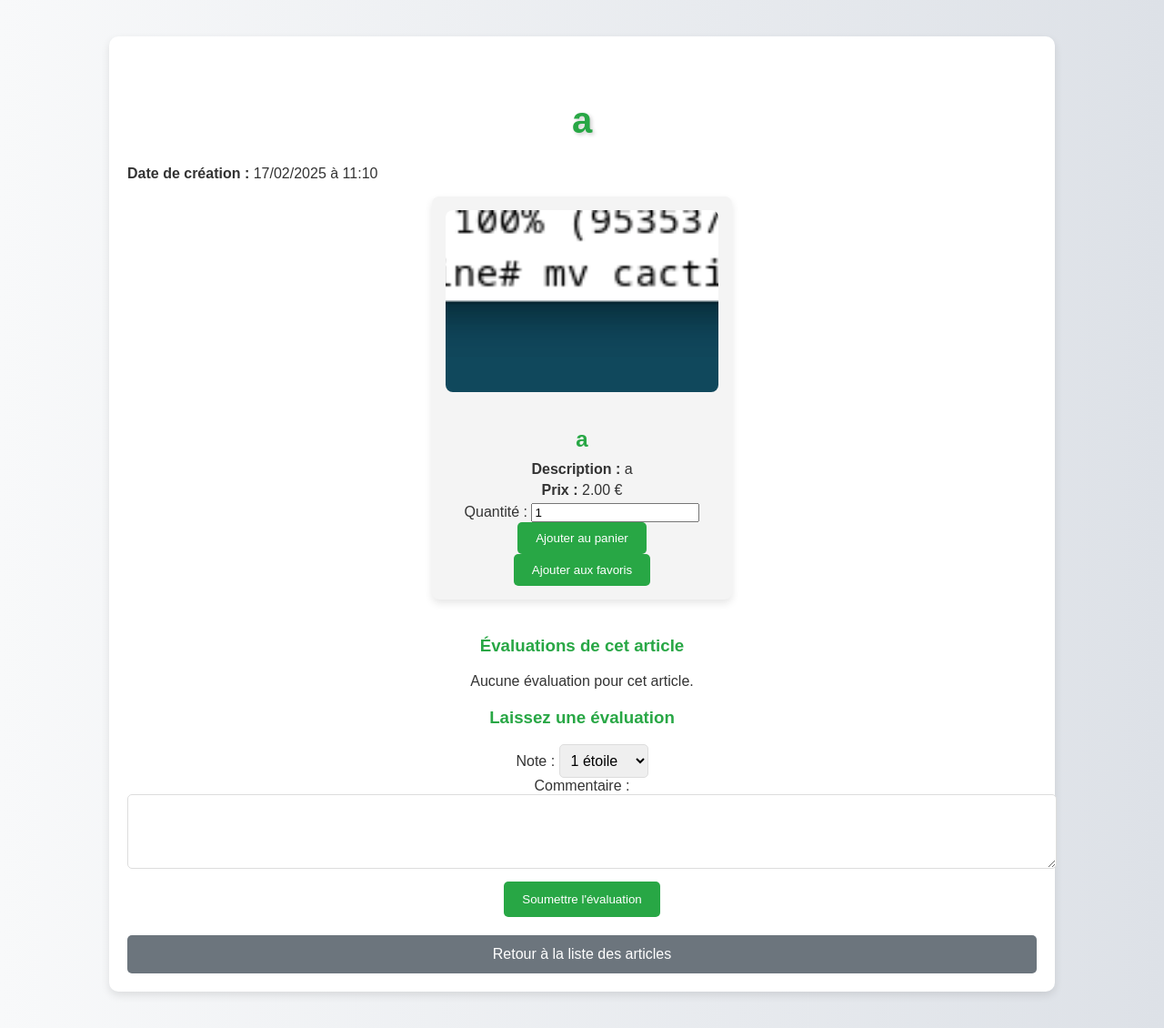
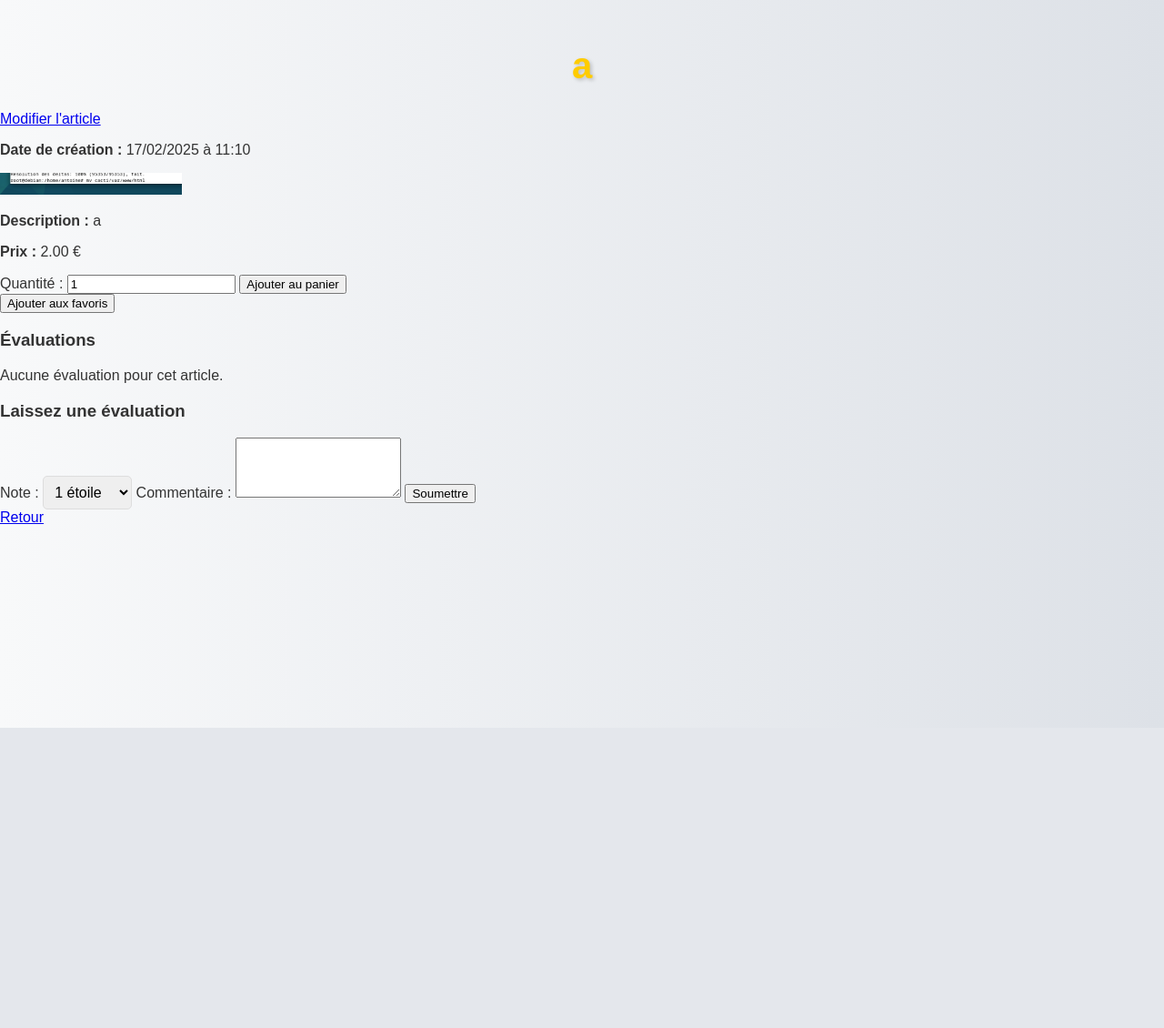
Before and after one commit to Haretou/Ymmersion-INFO-S4-Groupe4, a PHP site: page /php_exam/product/product.php?id=7 in a window 1280 px wide. Shown: the whole page at 91% size. After the commit the page ends 800 px from the top, so only its background shows below. Run offline with PHP 8.4, Linux system fonts and the light colour scheme; a user stored in the database is signed in; data comes from the database, SQL or seed files in the repository; tables that the repository leaves empty or names only in its code hold one stand-in row (values such as "Sample post").

Commit message:
Update product.php

```diff
--- a/product/product.php
+++ b/product/product.php
@@ -21,32 +21,29 @@ if (!$article) {
 
 // Vérifier si l'utilisateur est connecté
 $is_logged_in = isset($_SESSION["user_id"]);
+$is_admin = isset($_SESSION['role']) && $_SESSION['role'] === 'admin';
 
 // Ajouter au panier
 if ($_SERVER["REQUEST_METHOD"] == "POST" && isset($_POST['quantity'])) {
     $quantity = $_POST['quantity'];
 
-    // Vérifier si le panier existe dans la session
     if (!isset($_SESSION['cart'])) {
         $_SESSION['cart'] = [];
     }
 
-    // Si l'article est déjà dans le panier, on met à jour la quantité
     if (isset($_SESSION['cart'][$article_id])) {
         $_SESSION['cart'][$article_id]['quantity'] += $quantity;
     } else {
-        // Ajouter l'article au panier avec les informations complètes
         $_SESSION['cart'][$article_id] = [
             'id' => $article['id'],
             'title' => $article['title'],
             'price' => $article['price'],
             'description'=> $article['description'],
-            'image' => $article['image'], // Assurez-vous que l'image est stockée ici
+            'image' => $article['image'],
             'quantity' => $quantity
         ];
     }
 
-    // Redirection vers le panier
     header("Location: ../public/cart.php");
     exit;
 }
@@ -54,18 +51,13 @@ if ($_SERVER["REQUEST_METHOD"] == "POST" && isset($_POST['quantity'])) {
 // Ajouter aux favoris
 if ($_SERVER["REQUEST_METHOD"] == "POST" && isset($_POST['add_to_favorites'])) {
     if ($is_logged_in) {
-        // Vérifier si l'article est déjà dans les favoris
         $stmt = $pdo->prepare("SELECT * FROM favorites WHERE user_id = ? AND article_id = ?");
         $stmt->execute([$_SESSION['user_id'], $article_id]);
         $favorite = $stmt->fetch(PDO::FETCH_ASSOC);
 
         if (!$favorite) {
-            // Si l'article n'est pas encore un favori, l'ajouter
             $stmt = $pdo->prepare("INSERT INTO favorites (user_id, article_id) VALUES (?, ?)");
             $stmt->execute([$_SESSION['user_id'], $article_id]);
-            echo "Article ajouté aux favoris !";
-        } else {
-            echo "Vous avez déjà cet article dans vos favoris.";
         }
     } else {
         echo "<p><a href='login.php'>Connectez-vous</a> pour ajouter cet article aux favoris.</p>";
@@ -77,13 +69,9 @@ if ($_SERVER["REQUEST_METHOD"] == "POST" && isset($_POST['submit_review'])) {
     $rating = $_POST['rating'];
     $comment = $_POST['comment'] ?? '';
 
-    // Insérer l'évaluation dans la table reviews
     $stmt = $pdo->prepare("INSERT INTO reviews (user_id, article_id, rating, comment) VALUES (?, ?, ?, ?)");
     $stmt->execute([$_SESSION['user_id'], $article_id, $rating, $comment]);
-
-    echo "Merci pour votre évaluation !";
 }
-
 ?>
 
 <!DOCTYPE html>
@@ -93,123 +81,20 @@ if ($_SERVER["REQUEST_METHOD"] == "POST" && isset($_POST['submit_review'])) {
     <meta name="viewport" content="width=device-width, initial-scale=1.0">
     <link rel="stylesheet" href="../public/style.css">
     <title><?php echo htmlspecialchars($article['title']); ?></title>
-    <style>
-        /* Global */
-        body {
-            font-family: 'Poppins', sans-serif;
-            background-color: #f9f9f9;
-            margin: 0;
-            padding: 0;
-            color: #333;
-        }
-        .container {
-            width: 90%;
-            max-width: 1000px;
-            margin: 40px auto;
-            background: #fff;
-            border-radius: 10px;
-            box-shadow: 0 4px 10px rgba(0,0,0,0.1);
-            padding: 20px;
-        }
-        h1, h2, h3 {
-            text-align: center;
-            color: #28a745; /* Vert utilisé précédemment */
-        }
-        .product-details {
-            display: flex;
-            flex-wrap: wrap;
-            gap: 20px;
-            justify-content: center;
-            text-align: center;
-        }
-        .product-item {
-            background: #f4f4f4;
-            border-radius: 8px;
-            box-shadow: 0 4px 8px rgba(0,0,0,0.1);
-            padding: 15px;
-            width: 300px;
-            text-align: center;
-        }
-        .product-item img {
-            width: 100%;
-            height: 200px;
-            object-fit: cover;
-            border-radius: 8px;
-            margin-bottom: 10px;
-        }
-        .product-item h3 {
-            font-size: 1.5em;
-            margin-bottom: 10px;
-        }
-        .product-item p {
-            margin: 5px 0;
-        }
-        .btn-add {
-            background-color: #28a745; /* Vert utilisé précédemment */
-            border: none;
-            color: #fff;
-            padding: 10px 20px;
-            border-radius: 5px;
-            cursor: pointer;
-            transition: background 0.3s;
-        }
-        .btn-add:hover {
-            background-color: #218838; /* Plus foncé au survol */
-        }
-        .btn-secondary {
-            display: block;
-            text-align: center;
-            margin-top: 20px;
-            padding: 12px 20px;
-            background-color: #6c757d;
-            color: #fff;
-            text-decoration: none;
-            border-radius: 5px;
-            transition: background 0.3s;
-        }
-        .btn-secondary:hover {
-            background-color: #565e64;
-        }
-        .reviews-section {
-            margin-top: 40px;
-            text-align: center;
-        }
-        .review-form {
-            margin-top: 20px;
-        }
-        .review-form input, .review-form textarea {
-            padding: 10px;
-            border: 1px solid #ddd;
-            border-radius: 5px;
-            font-size: 1em;
-            width: 100%;
-            margin-bottom: 10px;
-        }
-        .review-form button {
-            padding: 12px 20px;
-            background-color: #28a745; /* Vert utilisé précédemment */
-            color: #fff;
-            border: none;
-            border-radius: 5px;
-            cursor: pointer;
-        }
-        .review-form button:hover {
-            background-color: #218838;
-        }
-    </style>
 </head>
 <body>
-    <div class="container">
     <h1><?php echo htmlspecialchars($article['title']); ?></h1>
+
+    <?php if ($is_admin): ?>
+        <a href="../product/edit.php?id=<?php echo $article_id; ?>" class="btn-edit">Modifier l'article</a>
+    <?php endif; ?>
+
     <p><strong>Date de création :</strong> <?php echo date("d/m/Y à H:i", strtotime($article['created_at'])); ?></p>
 
-        <div class="product-details">
-            <div class="product-item">
     <?php if (!empty($article['image'])): ?>
-                    <img src="../uploads/<?php echo htmlspecialchars($article['image']); ?>" alt="Image de l'article">
+        <img src="../uploads/<?php echo htmlspecialchars($article['image']); ?>" alt="Image de l'article" width="200">
     <?php endif; ?>
 
-                <h3><?php echo htmlspecialchars($article['title']); ?></h3>
     <p><strong>Description :</strong> <?php echo nl2br(htmlspecialchars($article['description'])); ?></p>
     <p><strong>Prix :</strong> <?php echo htmlspecialchars($article['price']); ?> €</p>
 
@@ -217,21 +102,16 @@ if ($_SERVER["REQUEST_METHOD"] == "POST" && isset($_POST['submit_review'])) {
         <form action="product.php?id=<?php echo $article_id; ?>" method="POST">
             <label for="quantity">Quantité :</label>
             <input type="number" name="quantity" value="1" min="1">
-                        <button type="submit" class="btn-add">Ajouter au panier</button>
+            <button type="submit">Ajouter au panier</button>
         </form>
-
         <form action="product.php?id=<?php echo $article_id; ?>" method="POST">
-                        <button type="submit" name="add_to_favorites" class="btn-add">Ajouter aux favoris</button>
+            <button type="submit" name="add_to_favorites">Ajouter aux favoris</button>
         </form>
     <?php else: ?>
-                    <p><a href="login.php">Connectez-vous</a> pour ajouter cet article au panier ou aux favoris</p>
+        <p><a href="login.php">Connectez-vous pour ajouter cet article au panier ou aux favoris</a></p>
     <?php endif; ?>
-            </div>
-        </div>
 
-        <!-- Section des évaluations -->
-        <div class="reviews-section">
-            <h3>Évaluations de cet article</h3>
+    <h3>Évaluations</h3>
     <?php
     $stmtReviews = $pdo->prepare("SELECT r.rating, r.comment, u.username FROM reviews r JOIN users u ON r.user_id = u.id WHERE r.article_id = ?");
     $stmtReviews->execute([$article_id]);
@@ -248,28 +128,22 @@ if ($_SERVER["REQUEST_METHOD"] == "POST" && isset($_POST['submit_review'])) {
     ?>
 
     <?php if ($is_logged_in): ?>
-                <div class="review-form">
         <h3>Laissez une évaluation</h3>
         <form action="product.php?id=<?php echo $article_id; ?>" method="POST">
             <label for="rating">Note :</label>
-                        <select name="rating" id="rating" required>
+            <select name="rating" required>
                 <option value="1">1 étoile</option>
                 <option value="2">2 étoiles</option>
                 <option value="3">3 étoiles</option>
                 <option value="4">4 étoiles</option>
                 <option value="5">5 étoiles</option>
             </select>
-                        <br>
             <label for="comment">Commentaire :</label>
-                        <textarea name="comment" id="comment" rows="4"></textarea>
-                        <br>
-                        <button type="submit" name="submit_review">Soumettre l'évaluation</button>
+            <textarea name="comment" rows="4"></textarea>
+            <button type="submit" name="submit_review">Soumettre</button>
         </form>
-                </div>
     <?php endif; ?>
-        </div>
 
-        <a href="../public/index.php" class="btn-secondary">Retour à la liste des articles</a>
-    </div>
+    <a href="../public/index.php">Retour</a>
 </body>
 </html>
```
Lines whose indentation alone changed are shown as unchanged.
